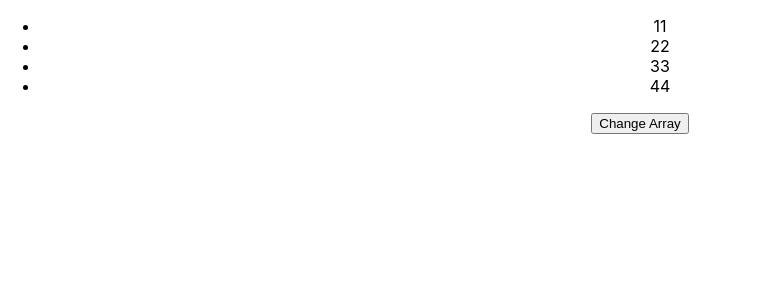
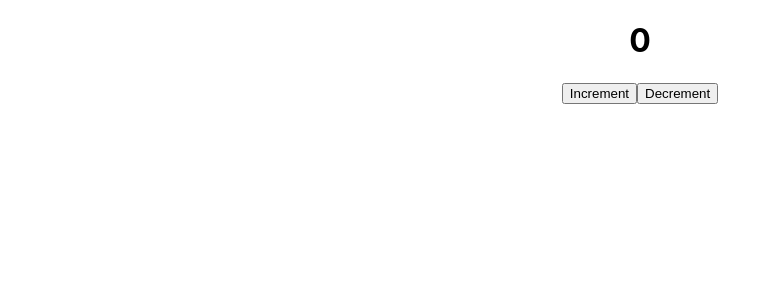
Before and after one commit to riazgul03/ReactJS, a React (Create React App) app in the folder new-app/: page / in a window 1280 px wide. Shown: the top 300 px of the page, without its empty margins (0-758 px from the left). Built offline with nearby package versions, Linux system fonts and the light colour scheme.

Commit message:
Using State With Class & Function Component

```diff
--- a/new-app/src/App.js
+++ b/new-app/src/App.js
@@ -6,13 +6,16 @@ import Stylesheet2 from './Stylesheet2';
 import USComponent from './USComponent';
 import USWithObject from './USWithObject';
 import USWithArray from './USWithArray';
+import ClassState from './ClassState';
+import FunctionState from './FunctionState';
 
 
 
 function App(){
   return(
     <div>
-   <USWithArray/>
+   {/* <ClassState/> */}
+   <FunctionState/>
     </div>
   )
 }
--- /dev/null
+++ b/new-app/src/ClassState.js
@@ -0,0 +1,30 @@
+import React, { Component } from 'react'
+
+export default class ClassState extends Component {
+    constructor(props) {
+        super(props)
+
+        this.state = {
+            counter: 0
+        }
+    }
+    Increase = () =>{
+        this.setState({
+             counter: this.state.counter + 1
+        });
+    }
+    Decrease = () =>{
+        this.setState({
+             counter: this.state.counter - 1
+        });
+    }
+    render() {
+        return (
+            <div>
+            <h1>{this.state.counter}</h1>
+            <button onClick={this.Increase}>Increment</button>
+            <button onClick={this.Decrease}>Decrement</button>
+            </div>
+        )
+    }
+}
--- /dev/null
+++ b/new-app/src/FunctionState.js
@@ -0,0 +1,21 @@
+import React, { useState } from 'react'
+
+function FunctionState() {
+
+    let [count, setCount] = useState(0)
+    let Increase = () => {
+        setCount(count + 1)
+    }
+    let Decrease = () => {
+        setCount(count - 1)
+    }
+    return (
+        <div>
+            <h1>{count}</h1>
+            <button onClick={Increase}>Increment</button>
+            <button onClick={Decrease}>Decrement</button>
+        </div>
+    )
+}
+
+export default FunctionState
```
